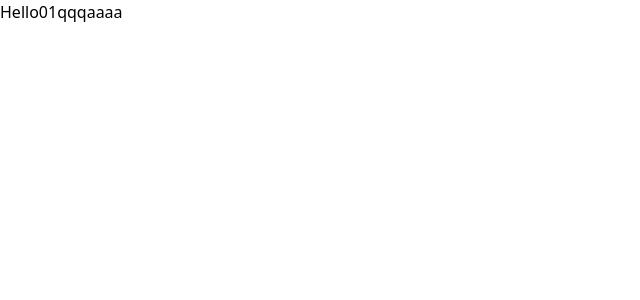
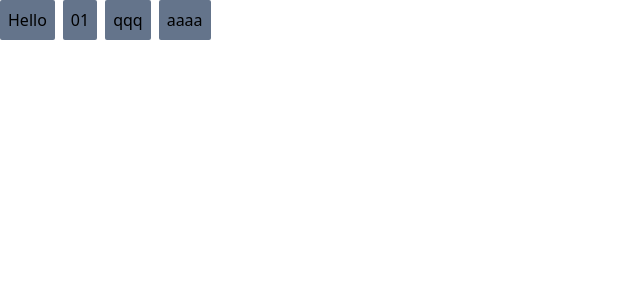
Before and after one commit to 3mstecnologia/FEEDBACKWIDGET, a React (Vite) app in the folder web/: page / in a window 1280 px wide. Shown: the top 300 px of the page, without its empty margins (0-640 px from the left). Built offline with nearby package versions, Linux system fonts and the light colour scheme.

Commit message:
retirando testes do botao e inciando projeto

```diff
--- a/web/src/App.tsx
+++ b/web/src/App.tsx
@@ -3,12 +3,21 @@ interface ButtonProps {
 }
 
 function Button(props: ButtonProps) {
-  return <button>{props.text}</button>;
+  return (
+    <button
+      className="
+    bg-slate-500
+    p-2
+    rounded-sm	"
+    >
+      {props.text}
+    </button>
+  );
 }
 
 function App() {
   return (
-    <div>
+    <div className="flex gap-2">
       <Button text="Hello" />
       <Button text="01" />
       <Button text="qqq" />
--- /dev/null
+++ b/web/src/components/Widget.tsx
@@ -0,0 +1,3 @@
+export function Widget() {
+  return <h1>wid</h1>;
+}
```
